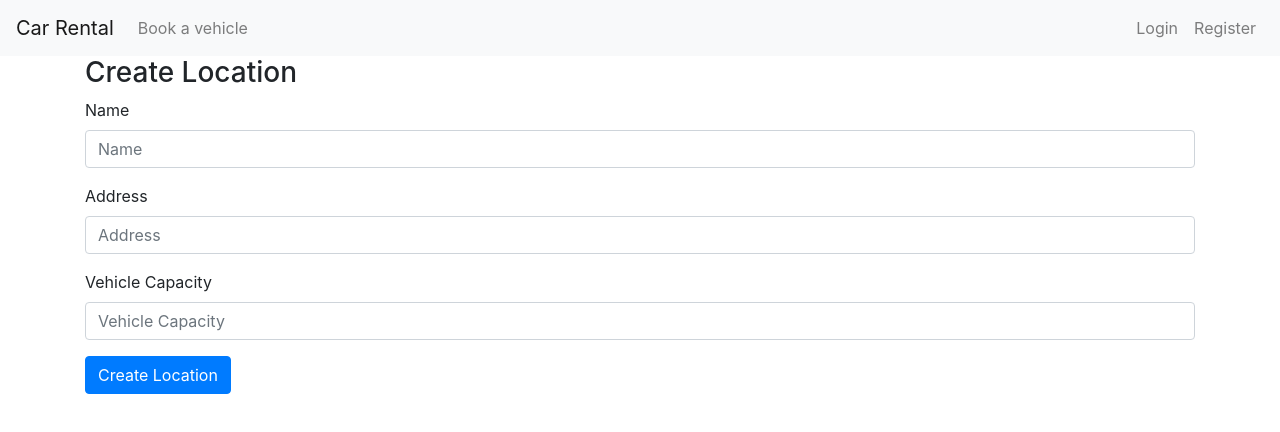
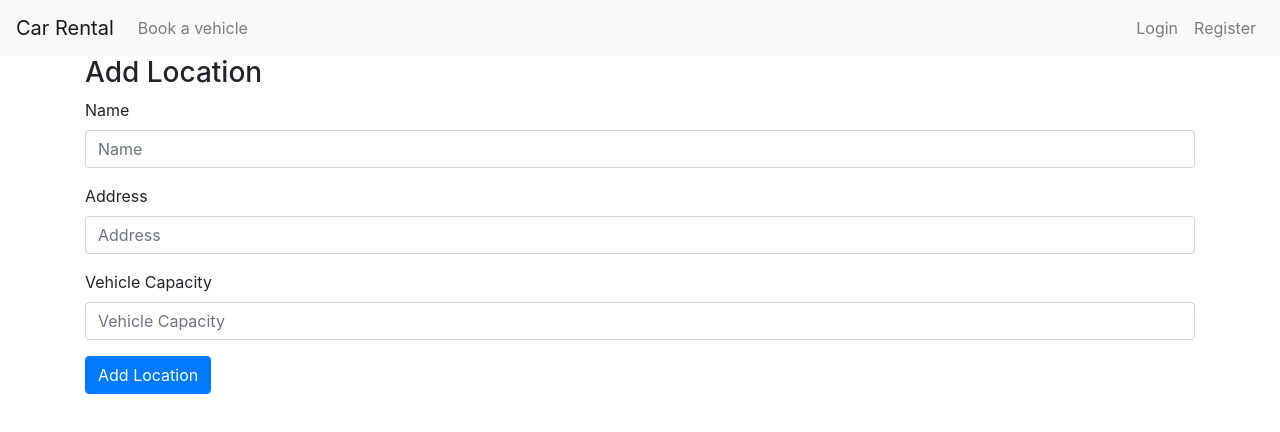
Before and after one commit to harshrajm/CarRental202, a React (Create React App) app in the folder car_rental_fe/: page /createlocation in a window 1280 px wide. Shown: the top 432 px of the page. Built offline with nearby package versions, Linux system fonts and the light colour scheme.

Commit message:
button consistency

```diff
--- a/car_rental_fe/src/components/createLocation.jsx
+++ b/car_rental_fe/src/components/createLocation.jsx
@@ -45,7 +45,7 @@ class CreateLocation extends Component {
     return (
       <React.Fragment>
       {this.state.redirect ? <Redirect to="/admin/location"  /> : ''}
-        <h3>Create Location</h3>
+        <h3>Add Location</h3>
         <form>
           <div className="form-group">
             <label>Name</label>
@@ -59,7 +59,7 @@ class CreateLocation extends Component {
             <label>Vehicle Capacity</label>
             <input type="Number" className="form-control" placeholder="Vehicle Capacity" onKeyUp={this.handleInputChange} name="vehicleCapacity"/>
           </div>
-          <button type="submit" className="btn btn-primary" onClick={this.handleCreate}>Create Location</button>
+          <button type="submit" className="btn btn-primary" onClick={this.handleCreate}>Add Location</button>
         </form>
 
 
--- a/car_rental_fe/src/components/editLocation.jsx
+++ b/car_rental_fe/src/components/editLocation.jsx
@@ -80,7 +80,7 @@ export default class EditLocation extends Component {
         </div>
 
         <div className="form-group">
-          <input type="submit" value="Edit Location" className="btn btn-primary" />
+          <input type="submit" value="Update Location" className="btn btn-primary" />
         </div>
       </form>
     </div>
```
